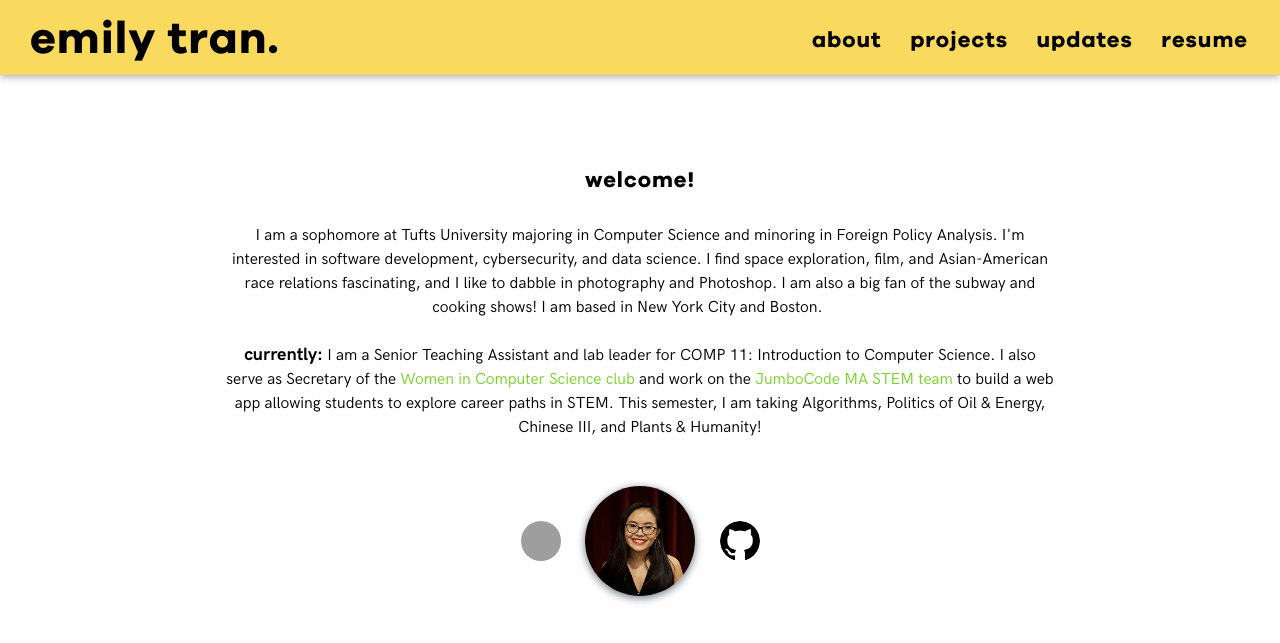
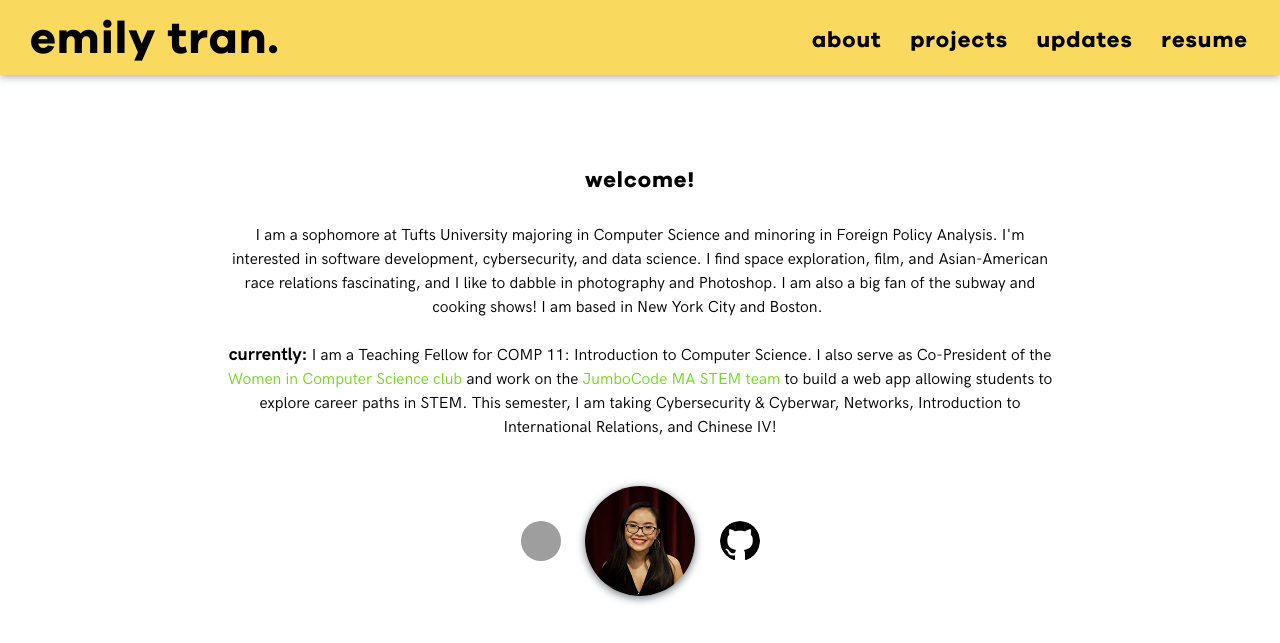
Before and after one commit to emilytran99/website, a Jekyll site: the page built from index.html, in a window 1280 px wide. Shown: the top 643 px of the page. Built offline with Jekyll 4.4.1, drawn with Linux system fonts in a browser that asks for light colours; grey boxes are pictures that could not be loaded.

```diff
--- a/index.html
+++ b/index.html
@@ -14,7 +14,7 @@ I am a sophomore at Tufts University majoring in Computer Science and minoring i
 
 <p id="currently">currently: </p>
 <p style="display: inline; text-align: center">
-I am a Senior Teaching Assistant and lab leader for COMP 11: Introduction to Computer Science. I also serve as Secretary of the <a href="https://tuftswics.github.io/">Women in Computer Science club</a> and work on the <a href="https://github.com/JumboCode/MA-STEM">JumboCode MA STEM team</a> to build a web app allowing students to explore career paths in STEM. This semester, I am taking Algorithms, Politics of Oil & Energy, Chinese III, and Plants & Humanity!
+I am a Teaching Fellow for COMP 11: Introduction to Computer Science. I also serve as Co-President of the <a href="https://tuftswics.github.io/">Women in Computer Science club</a> and work on the <a href="https://github.com/JumboCode/MA-STEM">JumboCode MA STEM team</a> to build a web app allowing students to explore career paths in STEM. This semester, I am taking Cybersecurity & Cyberwar, Networks, Introduction to International Relations, and Chinese IV!
 </p>
 
 <br><br><br>
```
Also changed, not shown: _posts/2019-01-20-spring-2019-updates.md (added, +8 -0 lines), Gemfile.lock.
